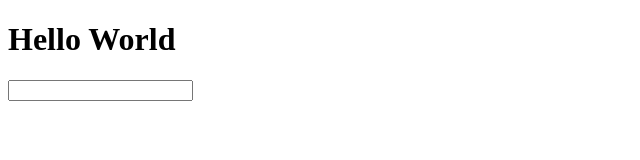
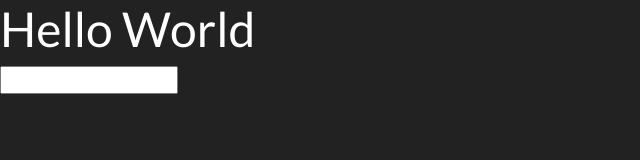
Before and after one commit to premrajah/mean_contact_app, a website: page contactlistapp/public/index.html in a window 1280 px wide. Shown: the whole page, without its empty margins (0-640 px from the left). Drawn offline with nearby package versions, Linux system fonts and the light colour scheme.

Commit message:
Add Bootstrap CDN and Bootswatch CDN theme

```diff
--- a/contactlistapp/public/index.html
+++ b/contactlistapp/public/index.html
@@ -5,6 +5,9 @@
   <meta name="viewport" content="width=device-width, initial-scale=1.0">
   <meta http-equiv="X-UA-Compatible" content="ie=edge">
   <title>Contact List App</title>
+  <link rel="stylesheet" href="https://stackpath.bootstrapcdn.com/bootstrap/4.3.1/css/bootstrap.min.css" integrity="sha384-ggOyR0iXCbMQv3Xipma34MD+dH/1fQ784/j6cY/iJTQUOhcWr7x9JvoRxT2MZw1T" crossorigin="anonymous">
+  <link href="https://stackpath.bootstrapcdn.com/bootswatch/4.3.1/darkly/bootstrap.min.css" rel="stylesheet" integrity="sha384-w+8Gqjk9Cuo6XH9HKHG5t5I1VR4YBNdPt/29vwgfZR485eoEJZ8rJRbm3TR32P6k" crossorigin="anonymous">
+
 </head>
 <body>
   <h1>Hello World</h1>
```
